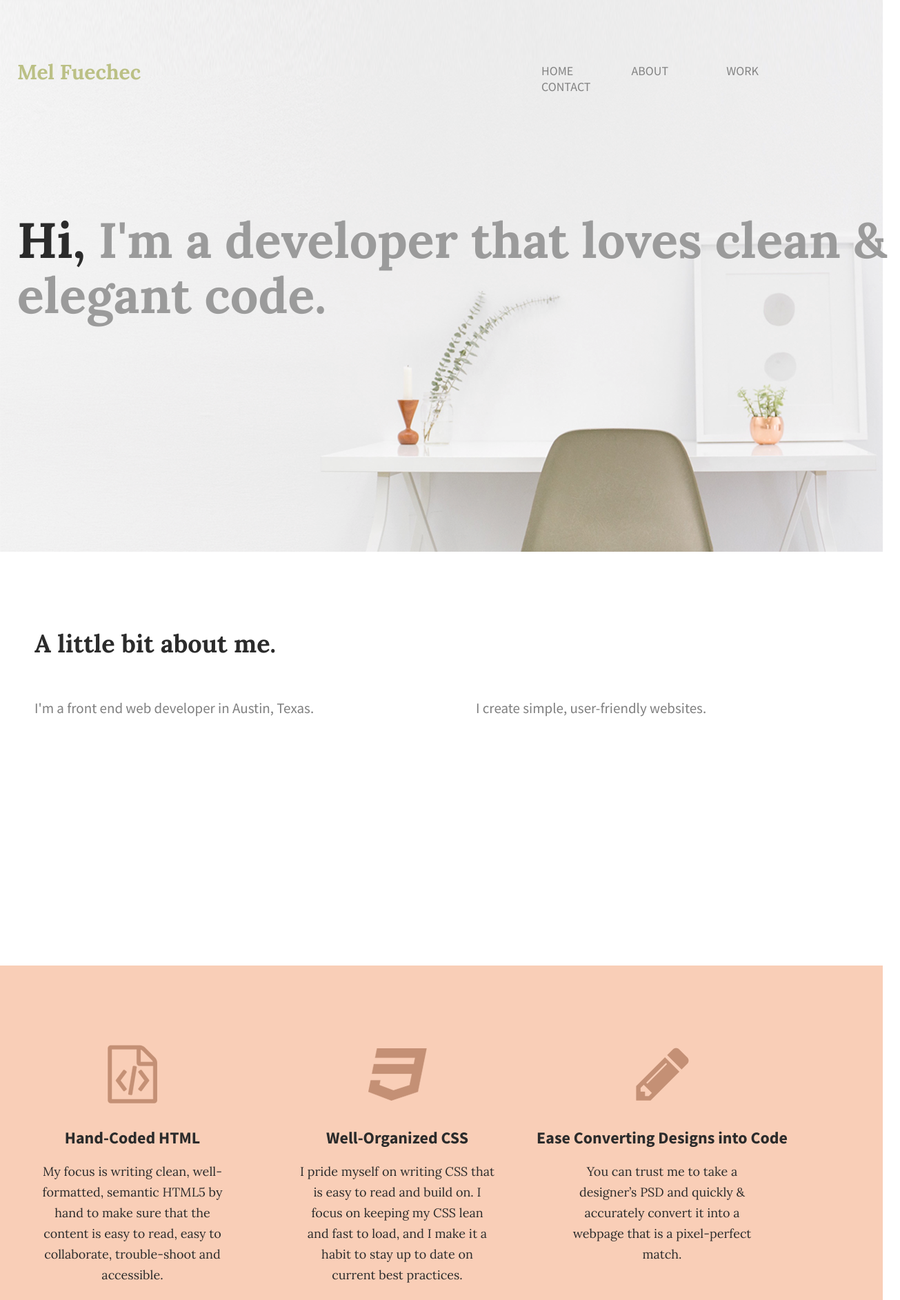
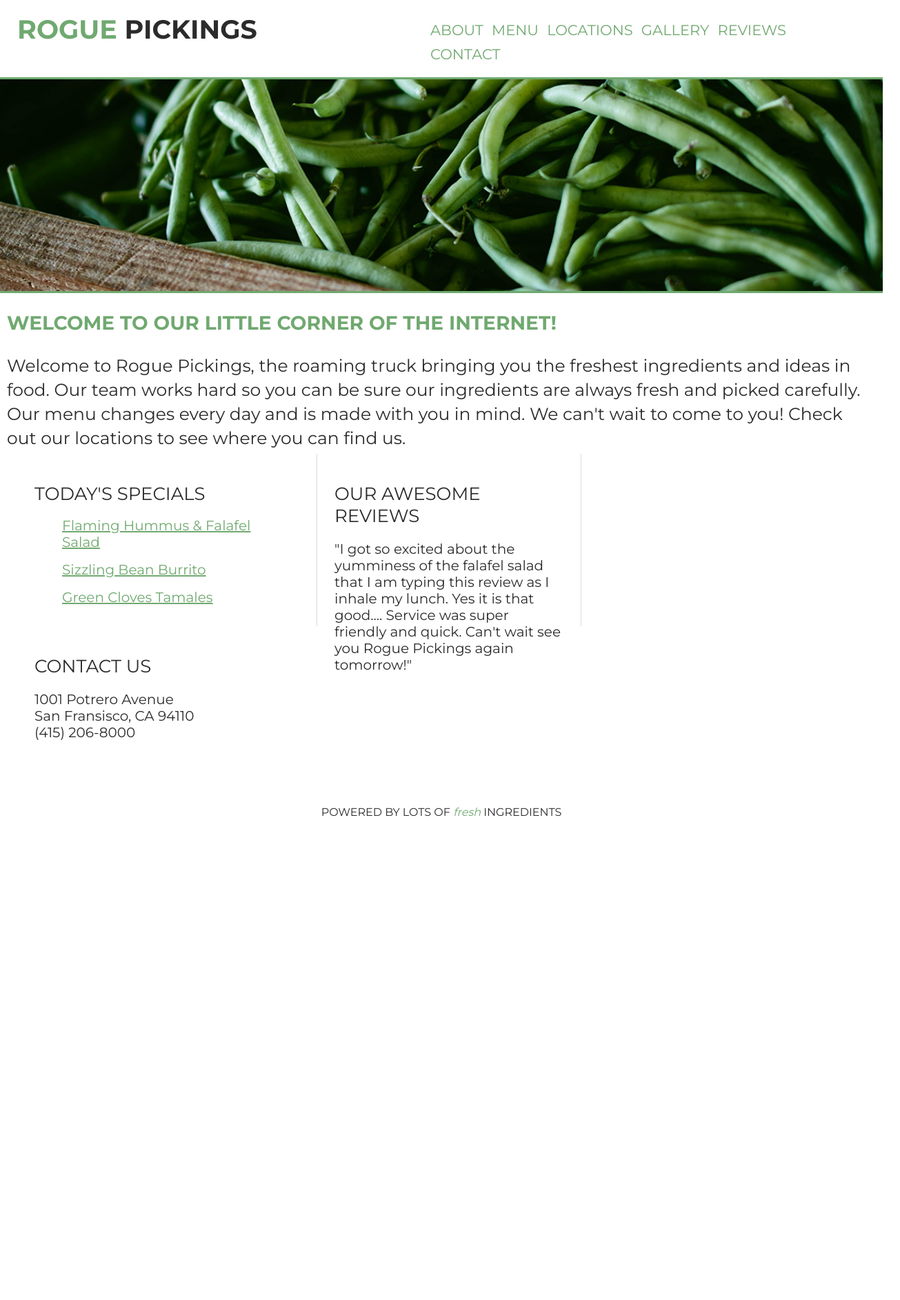
Before and after one commit to melfu/my-portfolio-webpage, a plain HTML site: page index.html in a window 1280 px wide. Shown: the top 1885 px of the page at 69% size, 1305 px wide, since content can reach past the window. After the commit the page ends 1213 px from the top, so only its background shows below. Drawn offline with Linux system fonts and the light colour scheme.

Commit message:
Add files via upload

```diff
--- a/css/main.css
+++ b/css/main.css
@@ -3,165 +3,144 @@ body {
     font-family: 'Source Sans Pro', sans-serif;
     font-family: 'Lora', serif;
     color: #2b2b2b;
+    font-family: 'Montserrat'
 }
-#about, #work, #contact {
-    height: 600px;
+#about, #menu, #contact, #locations, #gallery, #reviews {
+    height: 200px;
 }
-
 /***** GRID *****/
 .full-width {
     width: 100%;
-    margin: 0 auto;
+    margin: 10px 0px;
 }
 .half-width {
-    width: 50%;
+    width: 45%;
     float:left
 }
 .third-width {
+    float:left;
     width: 30%;
-    float:left
+    padding: 0px 25px
 }
 
 /*****HEADER*****/
-header {
-    height: 800px;
-    background: url("../img/hero.png");
-    background-size: cover;
+header h1 {
+    text-transform:uppercase;
+    text-decoration:none;
+    font-size: 38px;
+    margin-left: 15px;
+    margin-right: 0px;
+    margin-top: 9px;
+    margin-bottom: 5px;
+    padding-left: 10px;
+    float: left;
+    font-family: 'Montserrat', sans-serif;
 }
-header h1 {
-    padding: 65px 0 65px 25px;
-    font-size: 30px;
-    font-family: "Lora";
-    color: #bbc085;
-    font-weight: bold;
+header h1 span {
+    color:#70a970
 }
+
+nav li {
+    display: inline-block;
+    margin: 5px 0px 5px 4px;
+}
+
 nav {
     float: right;
-    padding: 75px 25px;
-}
-nav ul li{
-    display: inline-block;
+    padding-right: 0px;
+    margin-right: 0px;
+
 }
 nav ul li a {
-    font-family: "Source Sans Pro";
     text-transform:uppercase;
     text-decoration:none;
-    font-size: 18px;
-    color: #828282;
-    padding-left: 80px;
+    font-size: 21px;
+    color: #70a970;
+    margin: 5px 0px 5px 2px;
+    padding: 5px 0px 0px 2px;
 }
-header h2 {
-    width:100% ;
-    clear:both;
-    font-family: "Lora";
-    font-size: 72px;
-    line-height: 80px;
-    color: #9b9b9b;
-    padding: 20px 0 20px 25px;
-    float: left;
-}
-header h2 span {
-    color:#2b2b2b;
+#greenbeans {
+    border-bottom: 3px solid #70a970;
+    border-top: 3px solid #70a970;
+    width: 100%
 }
 
-/***** ABOUT *****/
-#about .full-width {
-    padding: 80px 0;
+/*****ABOUT*****/
+#about h1 {
+    text-decoration:none;
+    text-transform: uppercase;
+    font-size: 28px;
+    padding: 10px 10px 5px 10px;
+    color: #70a970;
+    line-height: 20px;
 }
-#about h2 {
-    font-family:"Lora"sans-serif;
-    font-size: 36px;
-    color: #2b2b2b;
-    padding-left:50px;
+#about p {
+    text-decoration:none;
+    font-size: 25px;
+    padding: 5px 10px 30px 10px;
+    line-height: 35px;
 }
 
-#about p {
-    font-family: "source sans pro";
-    font-size:21px;
-    color:#7f7f7f;
-    line-height:40px;
-    padding-left:50px;
-    padding-right:25px;
+#about .full-width {
+    padding-bottom: 40px;
+    padding-top: 10px;
 }
-/*****WORK*****/
-#work {
-    background-color: #f9ceb7;
-    text-align: center;
+/*****MENU*****/
+#menu h1 {
+    font-size: 26px;
+    text-transform: uppercase;
+    font-weight: 500;
 }
-#work .full-width {
-    padding: 115px 0;
+#menu a{
+    color: #70a970;
+    font-size: 20px;
 }
-#work img {
-    padding-bottom: 30px;
-}
-#work h3 {
-    font-family: "Source Sans Pro";
-    color: #2b2b2b;
-    font-size:24px;
-    line-height:32px;
-    margin: 0 auto;
+#menu {
+        padding: 25px
 }
 
-#work p {
-    font-family: "Lora";
-    color: #2b2b2b;
-    font-size:18px;
-    line-height: 30px;
-    padding: 0 50px;
+/*****LOCATIONS*****/
+/*****GALLERY*****/
+/*****REVIEWS*****/
+#reviews .third-width{
+    border-left: 1px;
+    border-right: 1px
+}
+#reviews h1{
+    font-size: 26px;
+    text-transform: uppercase;
+    font-style: normal;
+    font-weight: 500;
+}
+#reviews p{
+    font-size: 20px;
+}
+#reviews {
+    border-left: 1px solid gainsboro;
+    border-right: 1px solid gainsboro;
+    padding: 25px
 }
 /*****CONTACT*****/
+#contact h1 {
+    font-size: 26px;
+    text-transform: uppercase;
+        font-weight: 500;
+}
+#contact p{
+    font-size: 20px;
+}
 #contact{
-    background-color:#ebebeb;
+    padding: 25px
 }
-#contact .full-width {
-    padding: 110px 0;
+/*****FOOTER*****/
+#footer p {
+    text-align: center;
+    text-transform: uppercase;
+    clear: both;
+        padding: 10px;
 }
-#contact img#contact-img {
-    margin-left: 25px;
-    border: 12px solid #ffffff;
+#footer span{
+    text-transform: lowercase
 }
-#contact h2, #contact #email-header, #contact #socialmedia-header, #contact ul {
-    padding-left: 115px;
+#footer .full-width {
 }
-#contact #envelope {
-    padding: 0 10px 0 115px;
-}
-#contact h2 {
-    font-family: "Lora";
-    font-size: 36px;
-    line-height:44px;
-    color: #2b2b2b;
-}
-#contact #email-header{
-    font-family: "Source Sans Pro";
-    font-size: 32px;
-    color: #2b2b2b;
-    font-weight: lighter;
-    line-height:44px;
-    margin: -30px 0 5px 0;
-}
-#contact #socialmedia-header{
-    font-family: "Source Sans Pro";
-    font-weight: bold;
-    color: #2b2b2b;
-    font-size: 29px;
-    line-height:44px;
-    margin: 40px 0 0 0;
-}
-#contact a {
-    font-family: "Source Sans Pro";
-    text-decoration:none;
-    font-weight: bold;
-    color:#c49075;
-    font-size: 28px;
-}
-#contact ul {
-    list-style: none;
-}
-#contact ul li {
-     display: inline-block;
-}
-#contact ul img {
-    font-size: 32px;
-    padding-right: 48px;
-}
--- a/index.html
+++ b/index.html
@@ -1,88 +1,69 @@
-<!doctype html>
+<!DOCTYPE html>
 <html lang="en">
-    <head title="Mel Fuechec | Developer">
-        <meta charset=utf-8 lang="en">
-        <title>Mel Fuechec | Developer</title>
+    <head>
+        <meta charset="UTF-8">
+        <title>Rogue Pickings</title>
         <link rel="stylesheet" href="css/normalize.css">
         <link rel="stylesheet" href="css/main.css">
-        <link href='https://fonts.googleapis.com/css?family=Source+Sans+Pro:400,700' rel='stylesheet' type='text/css'>
-        <link href="https://fonts.googleapis.com/css?family=Lora:400,700" rel="stylesheet">
-        <link href='https://fonts.googleapis.com/css?family=Lora:400,700' rel='stylesheet' type='text/css'>
+        <link href="https://fonts.googleapis.com/css?family=Montserrat:400,700" rel="stylesheet">
     </head>
     <body>
         <header>
         <div class="full-width">
-
              <div class="half-width">
-                    <h1>Mel Fuechec</h1>
+                <h1><span>Rogue</span> Pickings</h1>
             </div>
             <div class="half-width">
                 <nav>
                     <ul>
-                            <li><a href="index.html">Home</a></li>
                         <li><a href="#about">About</a></li>
-                            <li><a href="work/index.html">Work</a></li>
+                        <li><a href="#menu">Menu</a></li>
+                        <li><a href="#locations">Locations</a></li>
+						<li><a href="#gallery">Gallery</a></li>
+                        <li><a href="#reviews">Reviews</a></li>
                         <li><a href="#contact">Contact</a></li>
                     </ul>
                 </nav>
             </div>
-            <h2><span>Hi,</span> I'm a developer that loves clean &amp; elegant code.</h2>
+            <img src ="img/hero-image.png" id= "greenbeans" alt="Fresh Greenbeans" >
         </div>
         </header>
         <main>
+        <div class="full-width">
         <section id="about">
+            <h1><strong>Welcome to our little corner of the internet!</strong></h1>
+            <p>Welcome to Rogue Pickings, the roaming truck bringing you the freshest ingredients and ideas in food. Our team works hard so you can be sure our ingredients are always fresh and picked carefully. Our menu changes every day and is made with you in mind. We can't wait to come to you! Check out our locations to see where you can find us.</p>
+        </section>
+        </div>
         <div class="full-width">
-                    <h2>A little bit about me.</h2>
-                <div class="half-width">
-                    <p>I'm a front end web developer in Austin, Texas.</p>
+        <div class="third-width">
+        <section id="menu">
+            <h1>Today's Specials</h1>
+            <ul><a href="Flaming Hummus &amp; Falafel Salad">Flaming Hummus &amp; Falafel Salad</a></ul>
+            <ul><a href="Sizzling Bean Burrito"> Sizzling Bean Burrito</a></ul>
+            <ul><a href="Green Cloves Tamales"> Green Cloves Tamales</a></ul>
+        </section>
         </div>
-                <div class="half-width">
-                    <p>I create simple, user-friendly websites.</p>
+        <div class="third-width">
+        <section id="reviews">
+            <h1>Our Awesome Reviews</h1>
+            <p>"I got so excited about the yumminess of the falafel salad that I am typing this review as I inhale my lunch. Yes it is that good.... Service was super friendly and quick. Can't wait see you Rogue Pickings again tomorrow!"</p>
+        </section>
+        </div>
+        <div class="third-width">
+        <section id="contact">
+            <h1>Contact Us</h1>
+            <p>1001 Potrero Avenue<br>
+            San Fransisco, CA 94110<br>
+            (415) 206-8000</p>
+        </section>
         </div>
         </div>
-        </section>
-        <section id="work">
-            <div class="full-width">
-                <div class="third-width">
-                    <img src="img/icon-html.png" alt="HTML icon">
-                    <h3>Hand-Coded HTML</h3>
-                    <p>My focus is writing clean, well-formatted, semantic HTML5 by hand to make sure that the content is easy to read, easy to collaborate, trouble-shoot and accessible.</p>
-                </div>
-                <div class="third-width">
-                    <img src="img/icon-css.png" alt="CSS icon">
-                    <h3>Well-Organized CSS</h3>
-                    <p>I pride myself on writing CSS that is easy to read and build on. I focus on keeping my CSS lean and fast to load, and I make it a habit to stay up to date on current best practices.</p>
-                </div>
-                <div class="third-width">
-                    <img src="img/icon-pencil.png" alt="pencil icon"
-                    id=”envelope”>
-                    <h3>Ease Converting Designs into Code</h3>
-                    <p>You can trust me to take a designer’s PSD and quickly &amp; accurately convert it into a webpage that is a pixel-perfect match.</p>
-                </div>
-            </div>
-        </section>
-        <footer id="contact">
-            <div class="full-width">
-                <div class="half-width">
-                    <img src="img/contact.png" alt="contact image"
-                    id = "contact-img">
-                </div>
-                <div class="half-width" id="contact-info">
-                    <h2>Like what you see?</h2>
-                    <h3 id="email-header">Let’s meet for a cup of coffee. </h3>
-                    <img src="img/icon-envelope.png" alt="envelope icon" id="envelope"/>
-                    <a href="mailto:melular@gmail.com">melular@gmail.com </a>
-                    <h3 id="socialmedia-header">Or, find me on social media</h3>
-                    <ul>
-                        <li><img src="img/icon-instagram.png" alt="instagram icon"></li>
-                        <li><img src="img/icon-github.png" alt="github icon"></li>
-                        <li><img src="img/icon-linkedin.png" alt="linkedin icon"></li>
-                        <li><img src="img/icon-tumblr.png" alt="tumblr icon"></li>
-                        <li><img src="img/icon-twitter.png" alt="twitter icon"></li>
-                    </ul>
-                </div>
+        </main>
+        <footer>
+        <div class="full-width" id="footer">
+        <p>Powered by lots of <span style="color: #70a970"><em> fresh</em></span> ingredients</p>
         </div>
         </footer>
-    </main>
     </body>
 </html>
```
Also changed, not shown: img/hero-image.png (added). Lines whose indentation alone changed are shown as unchanged.
